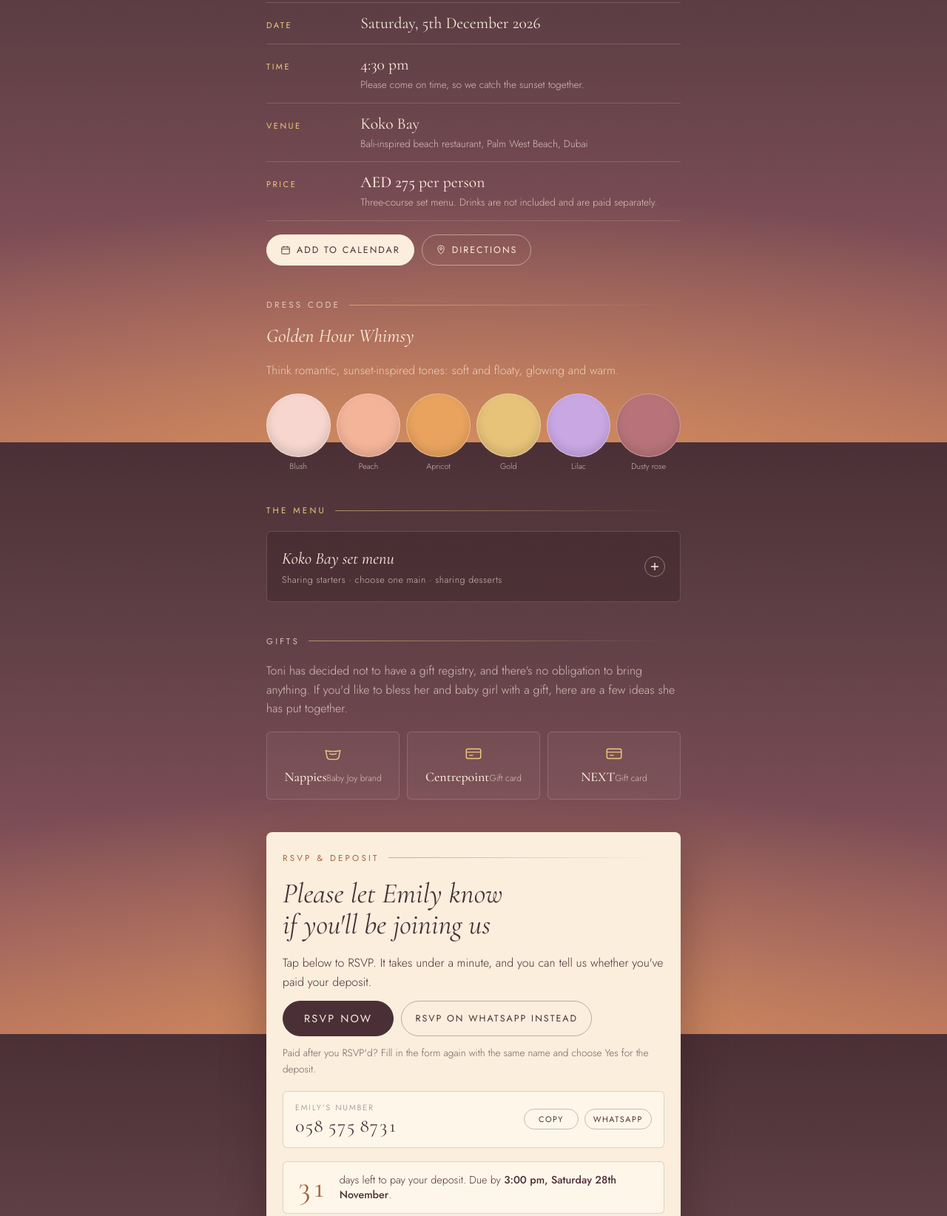
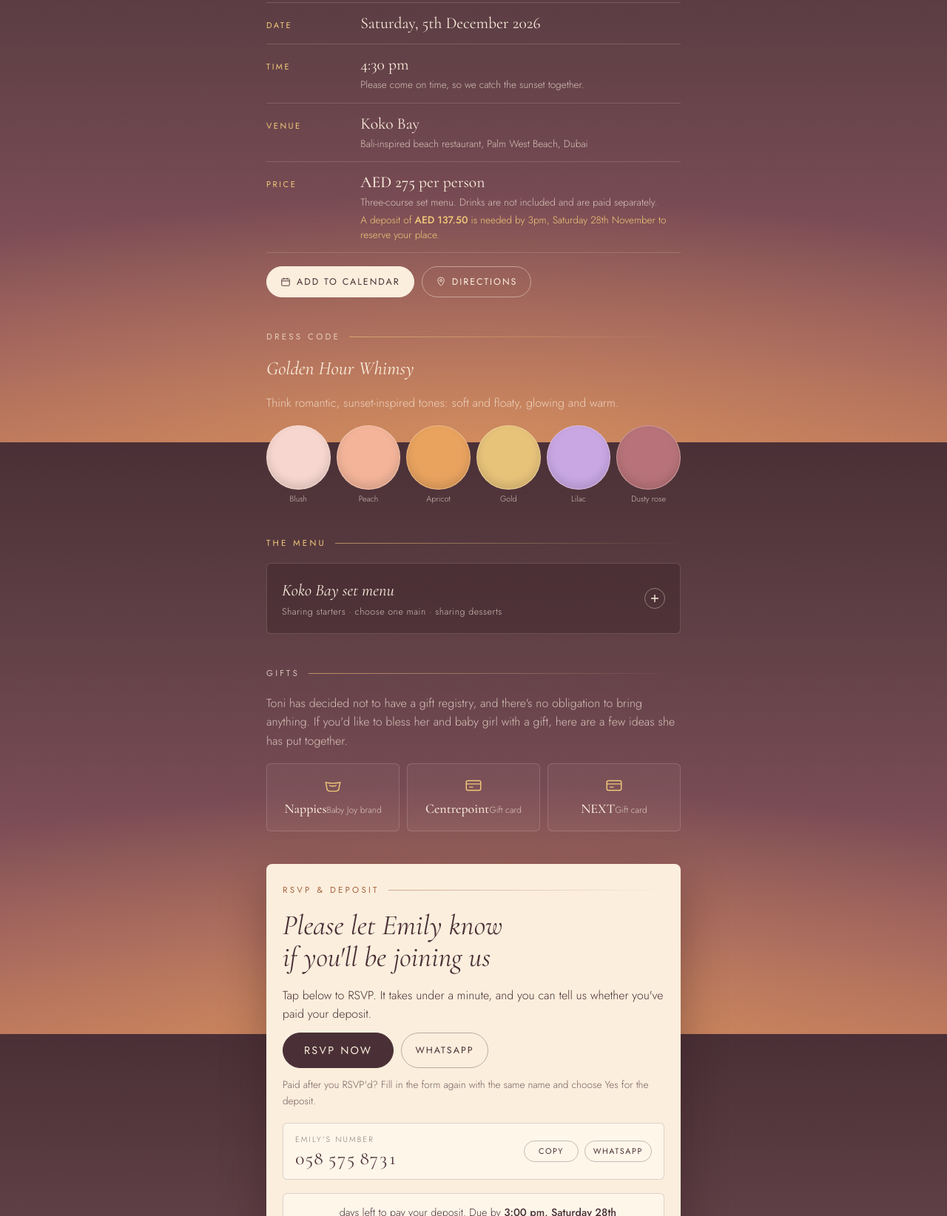
Before and after one commit to EmilyFolorunsho/Toni-s-Baby-Blessing, a plain HTML site: page index.html in a window 1280 px wide. Shown: the part 1002-2646 px from the top of the page at 74% size. Drawn offline with Linux system fonts and the light colour scheme.

Commit message:
Rename WhatsApp button; add deposit note under price
Co-Authored-By: Claude Opus 5.5 <noreply@anthropic.com>
Claude-Session: https://claude.ai/code/session_01NVo5t4xaYN6CBaTNcavFhd

```diff
--- a/index.html
+++ b/index.html
@@ -75,6 +75,7 @@ section { display: flex; flex-direction: column; gap: 18px; }
 .details .v small { display: block; font-family: var(--font-body); font-size: 0.85rem; color: var(--cream-soft); margin-top: 4px; line-height: 1.45; }
 .details strong { font-weight: 500; }
 .note-time { color: var(--amber); }
+.details .v small.deposit-note { color: var(--gold); }
 
 .actions { display: flex; flex-wrap: wrap; gap: 10px; }
 .btn {
@@ -225,7 +226,7 @@ details.menu[open] summary .chev { transform: rotate(45deg); }
       <li><span class="k">Date</span><span class="v">Saturday, 5th December 2026</span></li>
       <li><span class="k">Time</span><span class="v">4:30 pm<small class="note-time">Please come on time, so we catch the sunset together.</small></span></li>
       <li><span class="k">Venue</span><span class="v">Koko Bay<small>Bali-inspired beach restaurant, Palm West Beach, Dubai</small></span></li>
-      <li><span class="k">Price</span><span class="v"><strong>AED 275</strong> per person<small>Three-course set menu. Drinks are not included and are paid separately.</small></span></li>
+      <li><span class="k">Price</span><span class="v"><strong>AED 275</strong> per person<small>Three-course set menu. Drinks are not included and are paid separately.</small><small class="deposit-note">A deposit of <strong>AED 137.50</strong> is needed by 3pm, Saturday 28th November to reserve your place.</small></span></li>
     </ul>
     <div class="actions">
       <a class="btn" target="_blank" rel="noopener" href="https://calendar.google.com/calendar/render?action=TEMPLATE&amp;text=Toni%27s%20Baby%20Blessing%20Dinner&amp;dates=20261205T163000%2F20261205T193000&amp;ctz=Asia%2FDubai&amp;location=Koko%20Bay%2C%20Palm%20West%20Beach%2C%20Dubai&amp;details=Dinner%20at%20sunset%20for%20Toni.%20Please%20arrive%20at%204%3A30pm.%20Dress%20code%3A%20Golden%20Hour%20Whimsy.%20Deposit%20AED%20137.50%20to%20Emily%20by%20Sat%2028%20Nov%2C%203pm.">
@@ -314,7 +315,7 @@ details.menu[open] summary .chev { transform: rotate(45deg); }
       <p>Tap below to RSVP. It takes under a minute, and you can tell us whether you've paid your deposit.</p>
       <div class="row">
         <a class="btn btn-big" target="_blank" rel="noopener" href="https://forms.gle/dPCa7uEKFYnGA4mBA">RSVP now</a>
-        <a class="btn ghost-dark" id="wa-rsvp" target="_blank" rel="noopener" href="https://wa.me/971585758731">RSVP on WhatsApp instead</a>
+        <a class="btn ghost-dark" id="wa-rsvp" target="_blank" rel="noopener" href="https://wa.me/971585758731">WhatsApp</a>
       </div>
       <p class="hint">Paid after you RSVP'd? Fill in the form again with the same name and choose Yes for the deposit.</p>
     </div>
```
